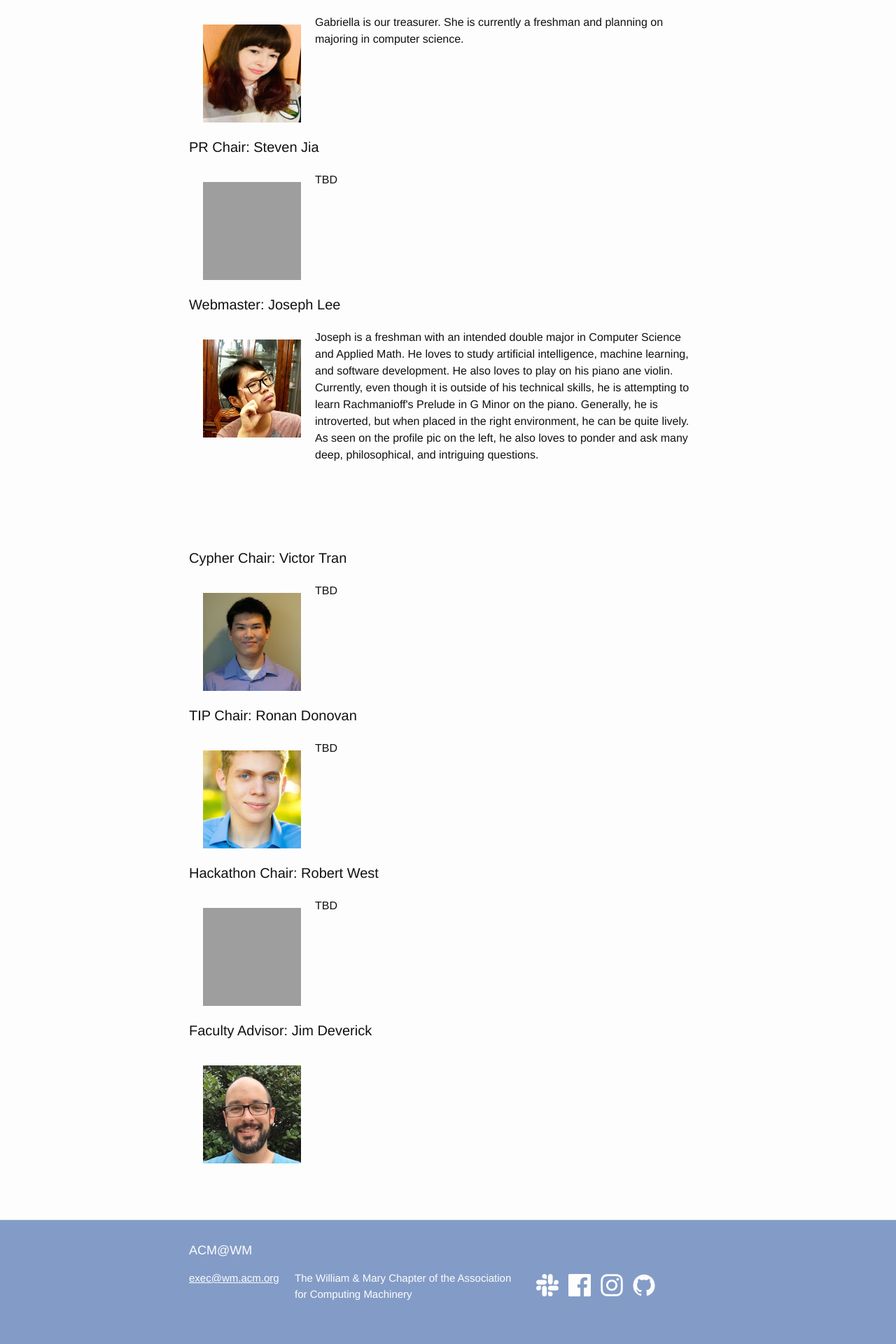
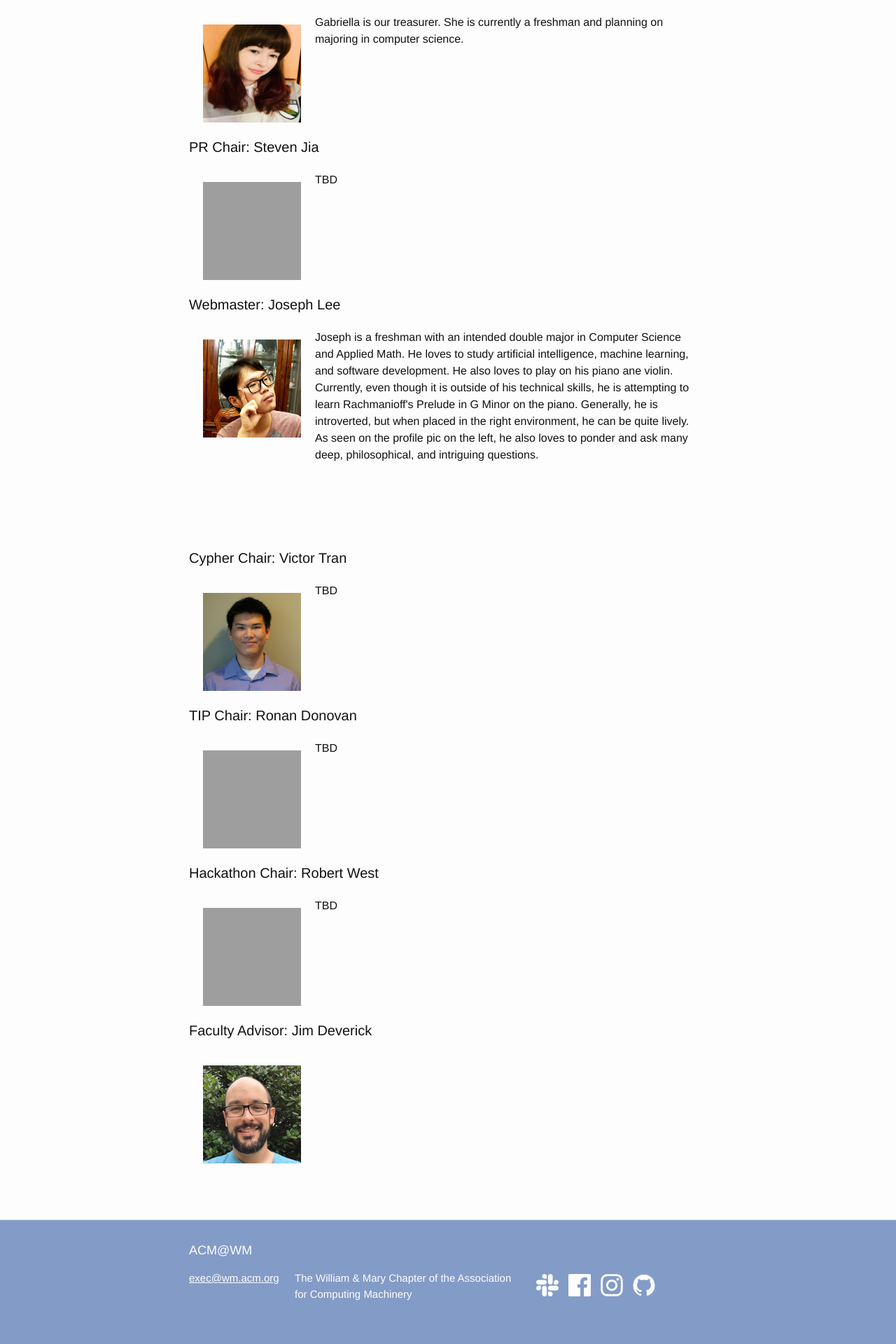
Before and after one commit to ACMWM/acmwm.github.io, a Jekyll site: the page built from _pages/officers.md, in a window 1280 px wide. Shown: the part 1187-3107 px from the top of the page at 70% size. Built offline with Jekyll 4.4.1, drawn with Linux system fonts in a browser that asks for light colours; grey boxes are pictures that could not be loaded.

Commit message:
got rid of Pablo's picture for the TIP Chair (should be replaced with Ronan's pic soon)

```diff
--- a/_config.yml
+++ b/_config.yml
@@ -72,7 +72,7 @@ officers:
 
   - job: TIP Chair
     name: Ronan Donovan
-    pic: pablo.png
+    pic:
     bio: >
             TBD
 
```
